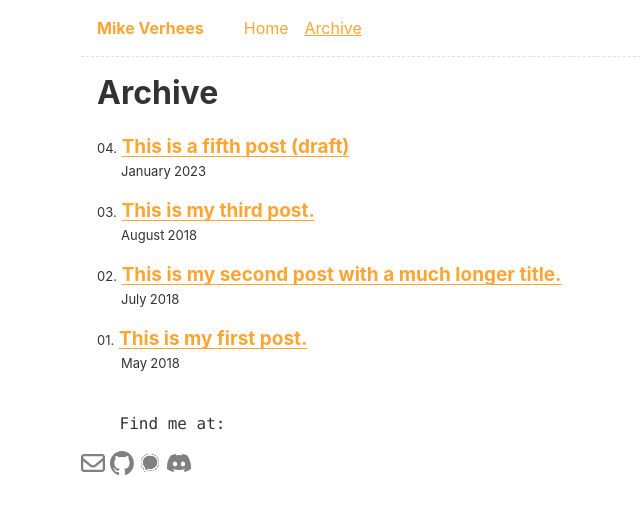
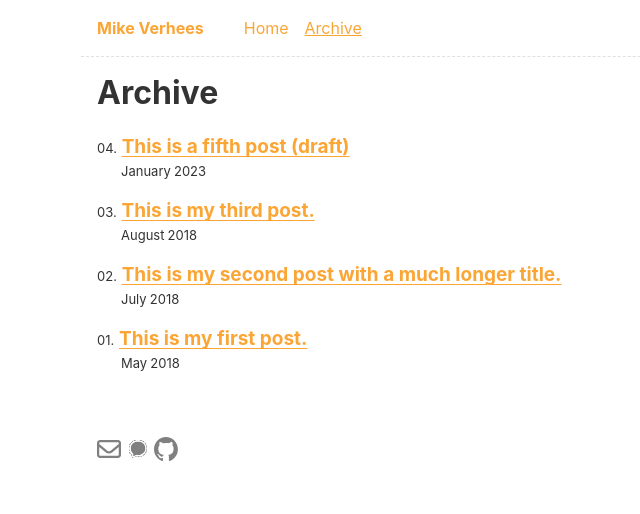
Before and after one commit to MikeVerhees/mikeverhees.com, an Eleventy site: page content/blog.njk in a window 1280 px wide. Shown: the whole page, without its empty margins (239-879 px from the left). Built offline with nearby package versions, Linux system fonts and the light colour scheme; Eleventy itself is replaced by a stand-in of ours; files that its build step writes are made by us from their sources.

Commit message:
rm discord and add slight footer padding

```diff
--- a/_includes/partials/footer.md
+++ b/_includes/partials/footer.md
@@ -1,5 +1,4 @@
-Find me at:
-[<img src="/img/mail.svg" class="icon" alt="Mail" height="24" width="24">](mailto:mail@mikeverhees.com)
+
+[<img src="/img/mail.svg" class="icon" alt="Mail" height="24" width="24">](mailto:mike@vrhs.nl)
+[<img src="/img/signal.svg" class="icon" alt="Signal" height="24" width="24">](https://signal.me/#eu/Qqf0k8jf2n5yuuuJ5e8-2Prv9eCg8paIW9WTvk6YLSv0F8-QSP5IPqcqcarqHSm8)
 [<img src="/img/github-mark.svg" class="icon" alt="GitHub" height="24" width="24">](https://github.com/mikeverhees)
-[<img src="/img/signal.svg" class="icon" alt="Signal" height="24" width="24">](https://signal.me/#eu/Qqf0k8jf2n5yuuuJ5e8-2Prv9eCg8paIW9WTvk6YLSv0F8-QSP5IPqcqcarqHSm8)
-[<img src="/img/discord-mark-black.svg" class="icon" alt="Discord" height="24" width="24">](https://discord.com/users/140896142127792128)
--- a/public/css/index.css
+++ b/public/css/index.css
@@ -100,6 +100,9 @@ a[href]:active {
 	color: var(--text-color-link-active);
 }
 
+footer{
+	padding: 1em;
+}
 main {
 	padding: 1rem;
 }
```
